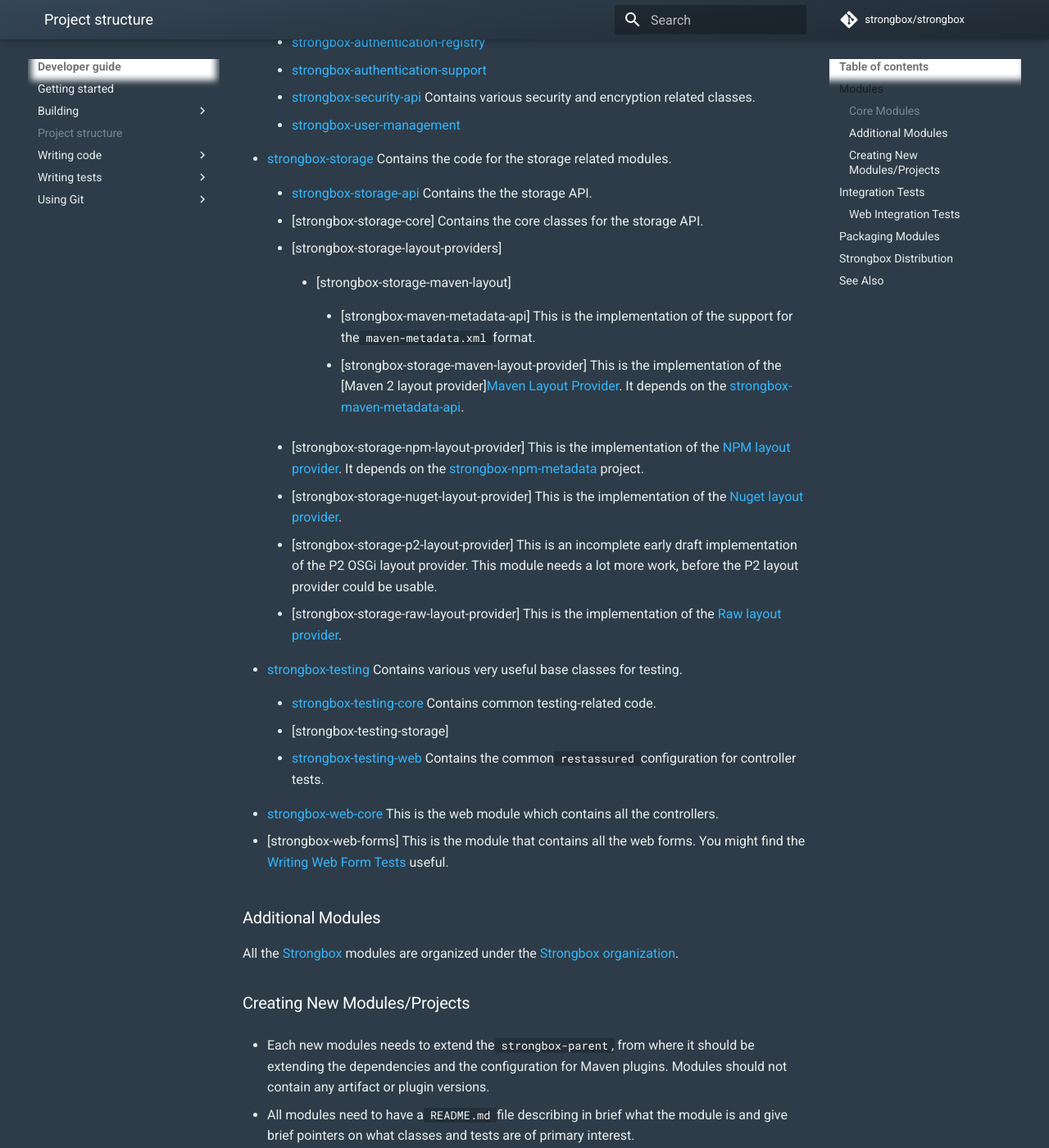
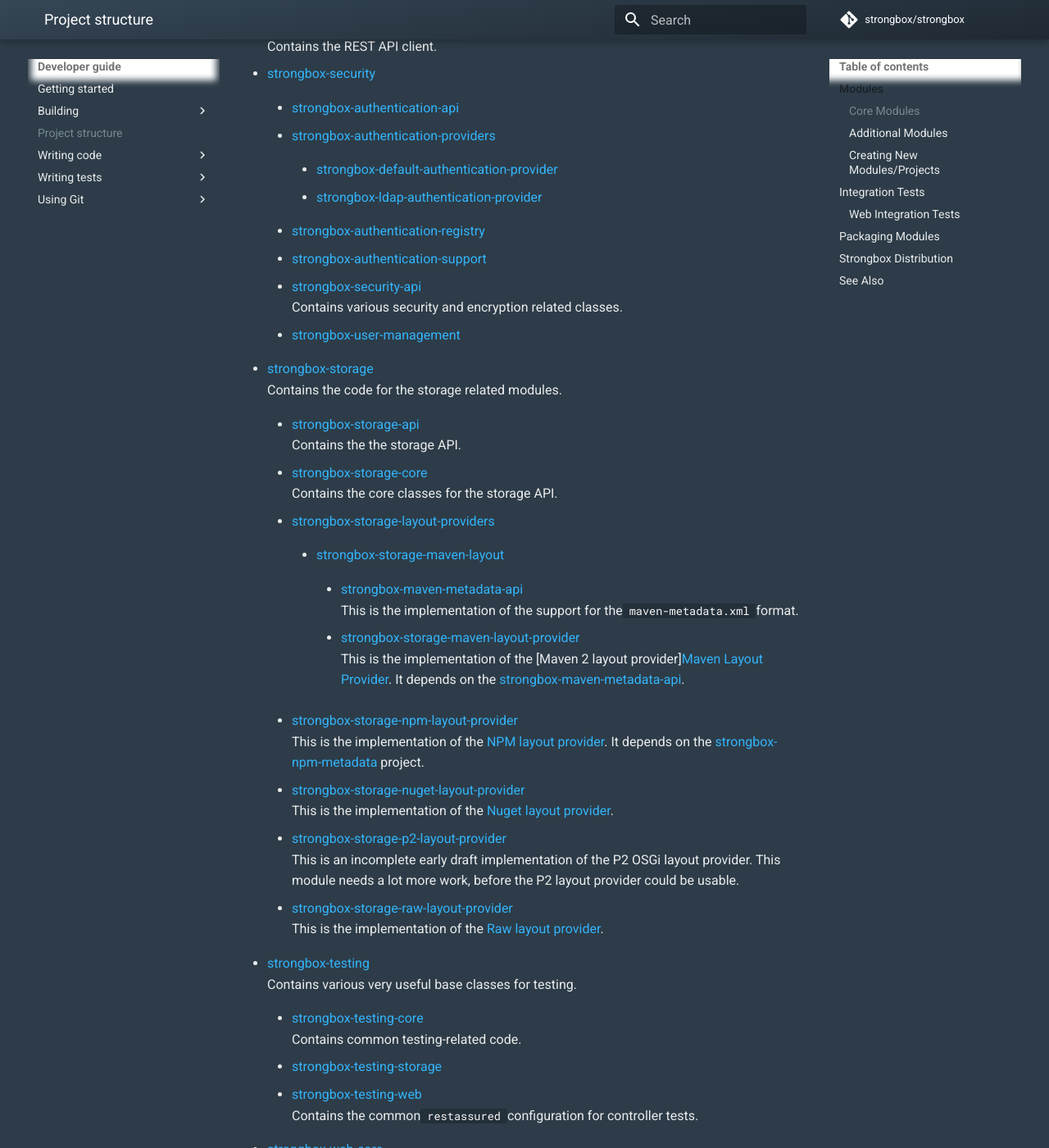
Before and after one commit to strongbox/strongbox-docs, an MkDocs documentation site: the page built from docs/developer-guide/project-structure.md, in a window 1280 px wide and 1400 px high, scrolled down 1327 px. Shown: the whole window at 82% size. Built offline with MkDocs 1.6.1 and Material for MkDocs 9.7.7, drawn with Linux system fonts in a browser that asks for light colours; comment, search, counter and statistics services are not loaded; some of the changed lines change nothing that is shown; some of the changed text lies outside the part shown.

Commit message:
Updated version after the feedback
I have updated the file according to the feedback. Kindly, please have a look at it.

```diff
--- a/docs/developer-guide/project-structure.md
+++ b/docs/developer-guide/project-structure.md
@@ -9,108 +9,108 @@
 * [strongbox-aql](https://github.com/strongbox/strongbox/tree/master/strongbox-aql)
     This is where the [Artifact Query Language (AQL)](https://strongbox.github.io/user-guide/artifact-query-language.html) is located.
 
-* [strongbox-client]
+* [strongbox-client](https://github.com/strongbox/strongbox/tree/master/strongbox-client)
     This is where the artifact client resides.
 
-* [strongbox-commons]
+* [strongbox-commons](https://github.com/strongbox/strongbox/tree/master/strongbox-commons)
     This is where the most common code that is shared across modules resides.
 
-* [strongbox-configuration]
+* [strongbox-configuration](https://github.com/strongbox/strongbox/tree/master/strongbox-configuration)
     Contains configuration parsing related code.
 
-* [strongbox-cron]
+* [strongbox-cron](https://github.com/strongbox/strongbox/tree/master/strongbox-cron)
 
-    * [strongbox-cron-api]
+    * [strongbox-cron-api](https://github.com/strongbox/strongbox/tree/master/strongbox-cron/strongbox-cron-api)
         Contains the Cron API code, that is required by custom cron and controller implementations.
 
-    * [strongbox-cron-tasks]
+    * [strongbox-cron-tasks](https://github.com/strongbox/strongbox/tree/master/strongbox-cron/strongbox-cron-tasks)
         Contains the common built-in cron tasks.
 
-* [strongbox-data-service]
+* [strongbox-data-service](https://github.com/strongbox/strongbox/tree/master/strongbox-data-service)
     Contains the base implementation of data service classes. Check the [Getting Started With Persistence](https://strongbox.github.io/developer-guide/getting-started-with-persistence.html) article for more details.
 
-* [strongbox-distribution]
+* [strongbox-distribution](https://github.com/strongbox/strongbox/tree/master/strongbox-distribution)
     This module produces the final distribution binaries for different platforms.
 
-* [strongbox-event-api]
+* [strongbox-event-api](https://github.com/strongbox/strongbox/tree/master/strongbox-event-api)
     Contains our [Event API](https://strongbox.github.io/developer-guide/using-the-event-api.html).
 
-* [strongbox-resources]
+* [strongbox-resources](https://github.com/strongbox/strongbox/tree/master/strongbox-resources)
 
-    * [strongbox-common-resources]
+    * [strongbox-common-resources](https://github.com/strongbox/strongbox/tree/master/strongbox-resources/strongbox-common-resources)
         This is the place where common resources which can be used by multiple projects reside. The idea is not have to duplicate things such as `logback*xml`, keystores and so on across the other modules. These resources are copied using the `maven-dependency-plugin`.
 
-    * [strongbox-storage-api-resources]
+    * [strongbox-storage-api-resources](https://github.com/strongbox/strongbox/tree/master/strongbox-resources/strongbox-storage-api-resources)
         Contains the `strongbox.xml` configuration file.
 
-* [strongbox-rest-client]
+* [strongbox-rest-client](https://github.com/strongbox/strongbox/tree/master/strongbox-rest-client)
     Contains the REST API client.
 
-* [strongbox-security]
+* [strongbox-security](https://github.com/strongbox/strongbox/tree/master/strongbox-security)
 
-    * [strongbox-authentication-api]
+    * [strongbox-authentication-api](https://github.com/strongbox/strongbox/tree/master/strongbox-security/strongbox-authentication-api)
 
-    * [strongbox-authentication-providers]
+    * [strongbox-authentication-providers](https://github.com/strongbox/strongbox/tree/master/strongbox-security/strongbox-authentication-providers)
 
-        * [strongbox-default-authentication-provider]
+        * [strongbox-default-authentication-provider](https://github.com/strongbox/strongbox/tree/master/strongbox-security/strongbox-authentication-providers/strongbox-default-authentication-provider)
 
-        * [strongbox-ldap-authentication-provider]
+        * [strongbox-ldap-authentication-provider](https://github.com/strongbox/strongbox/tree/master/strongbox-security/strongbox-authentication-providers/strongbox-ldap-authentication-provider)
 
-    * [strongbox-authentication-registry]
+    * [strongbox-authentication-registry](https://github.com/strongbox/strongbox/tree/master/strongbox-security/strongbox-authentication-registry)
 
-    * [strongbox-authentication-support]
+    * [strongbox-authentication-support](https://github.com/strongbox/strongbox/tree/master/strongbox-security/strongbox-authentication-support)
 
-    * [strongbox-security-api]
+    * [strongbox-security-api](https://github.com/strongbox/strongbox/tree/master/strongbox-security/strongbox-security-api)
         Contains various security and encryption related classes.
 
-    * [strongbox-user-management]
+    * [strongbox-user-management](https://github.com/strongbox/strongbox/tree/master/strongbox-security/strongbox-user-management)
 
-* [strongbox-storage]
+* [strongbox-storage](https://github.com/strongbox/strongbox/tree/master/strongbox-storage)
     Contains the code for the storage related modules.
 
-    * [strongbox-storage-api]
+    * [strongbox-storage-api](https://github.com/strongbox/strongbox/tree/master/strongbox-storage/strongbox-storage-api)
         Contains the the storage API.
 
-    * [strongbox-storage-core]
+    * [strongbox-storage-core](https://github.com/strongbox/strongbox/tree/master/strongbox-storage/strongbox-storage-core)
         Contains the core classes for the storage API.
 
-    * [strongbox-storage-layout-providers]
+    * [strongbox-storage-layout-providers](https://github.com/strongbox/strongbox/tree/master/strongbox-storage/strongbox-storage-layout-providers)
 
-        * [strongbox-storage-maven-layout]
+        * [strongbox-storage-maven-layout](https://github.com/strongbox/strongbox/tree/master/strongbox-storage/strongbox-storage-layout-providers/strongbox-storage-maven-layout)
 
-            * [strongbox-maven-metadata-api]
+            * [strongbox-maven-metadata-api](https://github.com/strongbox/strongbox/tree/master/strongbox-storage/strongbox-storage-layout-providers/strongbox-storage-maven-layout/strongbox-maven-metadata-api)
                 This is the implementation of the support for the `maven-metadata.xml` format.
 
-            * [strongbox-storage-maven-layout-provider]
+            * [strongbox-storage-maven-layout-provider](https://github.com/strongbox/strongbox/tree/master/strongbox-storage/strongbox-storage-layout-providers/strongbox-storage-maven-layout/strongbox-storage-maven-layout-provider)
                 This is the implementation of the [Maven 2 layout provider][Maven Layout Provider](https://strongbox.github.io/developer-guide/layout-providers/nuget-layout-provider.html). It depends on the [strongbox-maven-metadata-api](https://github.com/strongbox/strongbox/tree/master/strongbox-storage/strongbox-storage-layout-providers/strongbox-storage-maven-layout/strongbox-maven-metadata-api).
 
-    * [strongbox-storage-npm-layout-provider]
+    * [strongbox-storage-npm-layout-provider](https://github.com/strongbox/strongbox/tree/master/strongbox-storage/strongbox-storage-layout-providers/strongbox-storage-npm-layout-provider)
         This is the implementation of the [NPM layout provider](https://strongbox.github.io/developer-guide/layout-providers/npm-layout-provider.html). It depends on the [strongbox-npm-metadata](https://github.com/strongbox/strongbox-npm-metadata) project.
 
-    * [strongbox-storage-nuget-layout-provider]
-        This is the implementation of the [Nuget layout provider](https://strongbox.github.io/developer-guide/layout-providers/npm-layout-provider.html).
+    * [strongbox-storage-nuget-layout-provider](https://github.com/strongbox/strongbox/tree/master/strongbox-storage/strongbox-storage-layout-providers/strongbox-storage-nuget-layout-provider)
+        This is the implementation of the [Nuget layout provider](https://github.com/strongbox/strongbox/tree/master/strongbox-storage/strongbox-storage-layout-providers/strongbox-storage-nuget-layout-provider).
 
-    * [strongbox-storage-p2-layout-provider]
+    * [strongbox-storage-p2-layout-provider](https://github.com/strongbox/strongbox/tree/master/strongbox-storage/strongbox-storage-layout-providers/strongbox-storage-p2-layout-provider)
         This is an incomplete early draft implementation of the P2 OSGi layout provider. This module needs a lot more work, before the P2 layout provider could be usable.
 
-    * [strongbox-storage-raw-layout-provider]
+    * [strongbox-storage-raw-layout-provider](https://github.com/strongbox/strongbox/tree/master/strongbox-storage/strongbox-storage-layout-providers/strongbox-storage-raw-layout-provider)
         This is the implementation of the [Raw layout provider](https://strongbox.github.io/developer-guide/layout-providers/raw-layout-provider.html).
 
-* [strongbox-testing]
+* [strongbox-testing](https://github.com/strongbox/strongbox/tree/master/strongbox-testing)
     Contains various very useful base classes for testing.
 
-    * [strongbox-testing-core]
+    * [strongbox-testing-core](https://github.com/strongbox/strongbox/tree/master/strongbox-testing/strongbox-testing-core)
         Contains common testing-related code.
 
-    * [strongbox-testing-storage]
+    * [strongbox-testing-storage](https://github.com/strongbox/strongbox/tree/master/strongbox-testing/strongbox-testing-storage)
 
-    * [strongbox-testing-web]
+    * [strongbox-testing-web](https://github.com/strongbox/strongbox/tree/master/strongbox-testing/strongbox-testing-web)
         Contains the common `restassured` configuration for controller tests.
 
-* [strongbox-web-core]
+* [strongbox-web-core](https://github.com/strongbox/strongbox/tree/master/strongbox-web-core)
     This is the web module which contains all the controllers.
 
-* [strongbox-web-forms]
+* [strongbox-web-forms](https://github.com/strongbox/strongbox/tree/master/strongbox-web-forms)
     This is the module that contains all the web forms. You might find the [Writing Web Form Tests](https://strongbox.github.io/developer-guide/writing-web-form-tests.html) useful.
 
 ### Additional Modules
@@ -173,10 +173,10 @@
 [strongbox-resources]: https://github.com/strongbox/strongbox/tree/master/strongbox-resources
 [strongbox-rest-client]: https://github.com/strongbox/strongbox/tree/master/strongbox-rest-client
 [strongbox-security]: https://github.com/strongbox/strongbox/tree/master/strongbox-security
-[strongbox-security-api]: https://github.com/strongbox/strongbox/tree/master/strongbox-security-api
+[strongbox-security-api]: https://github.com/strongbox/strongbox/tree/master/strongbox-security/strongbox-security-api
 [strongbox-storage]: https://github.com/strongbox/strongbox/tree/master/strongbox-storage
 [strongbox-storage-api]: https://github.com/strongbox/strongbox/tree/master/strongbox-storage/strongbox-storage-api
-[strongbox-storage-api-resources]: https://github.com/strongbox/strongbox/tree/master/strongbox-resources/strongbox-storage-resources/strongbox-storage-api-resources
+[strongbox-storage-api-resources]: https://github.com/strongbox/strongbox/tree/master/strongbox-resources/strongbox-storage-api-resources
 [strongbox-storage-metadata]: https://github.com/strongbox/strongbox/tree/master/strongbox-storage/strongbox-storage-metadata
 [strongbox-storage-resources]: https://github.com/strongbox/strongbox/tree/master/strongbox-resources/strongbox-storage-resources
 [strongbox-testing]: https://github.com/strongbox/strongbox/tree/master/strongbox-testing
```
